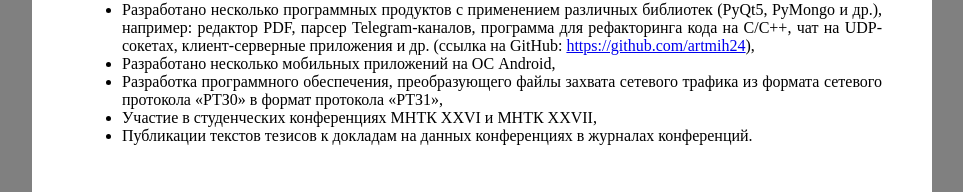
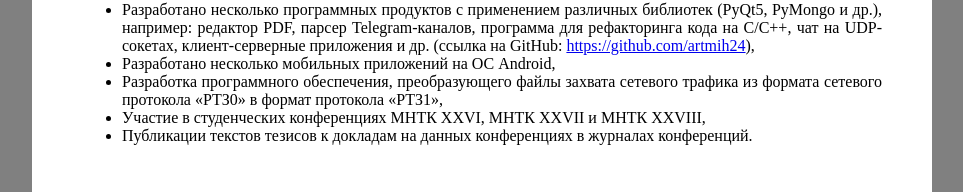
Before and after one commit to artmih24/MyCV, a plain HTML site: page index.html in a window 1280 px wide. Shown: the part 350-542 px from the top of the page, without its empty margins (158-1121 px from the left). Drawn offline with Linux system fonts and the light colour scheme.

Commit message:
Add files via upload

```diff
--- a/index.html
+++ b/index.html
@@ -34,7 +34,7 @@
                     Разработка программного обеспечения, преобразующего файлы захвата сетевого трафика из формата сетевого протокола «РТЗ0» в формат протокола «РТЗ1»,
                 </li>
                 <li align="justify">
-                    Участие в студенческих конференциях МНТК XXVI и МНТК XXVII,
+                    Участие в студенческих конференциях МНТК XXVI, МНТК XXVII и МНТК XXVIII,
                 </li>
                 <li align="justify">
                     Публикации текстов тезисов к докладам на данных конференциях в журналах конференций.
```
Also changed, not shown: 1 other file.
